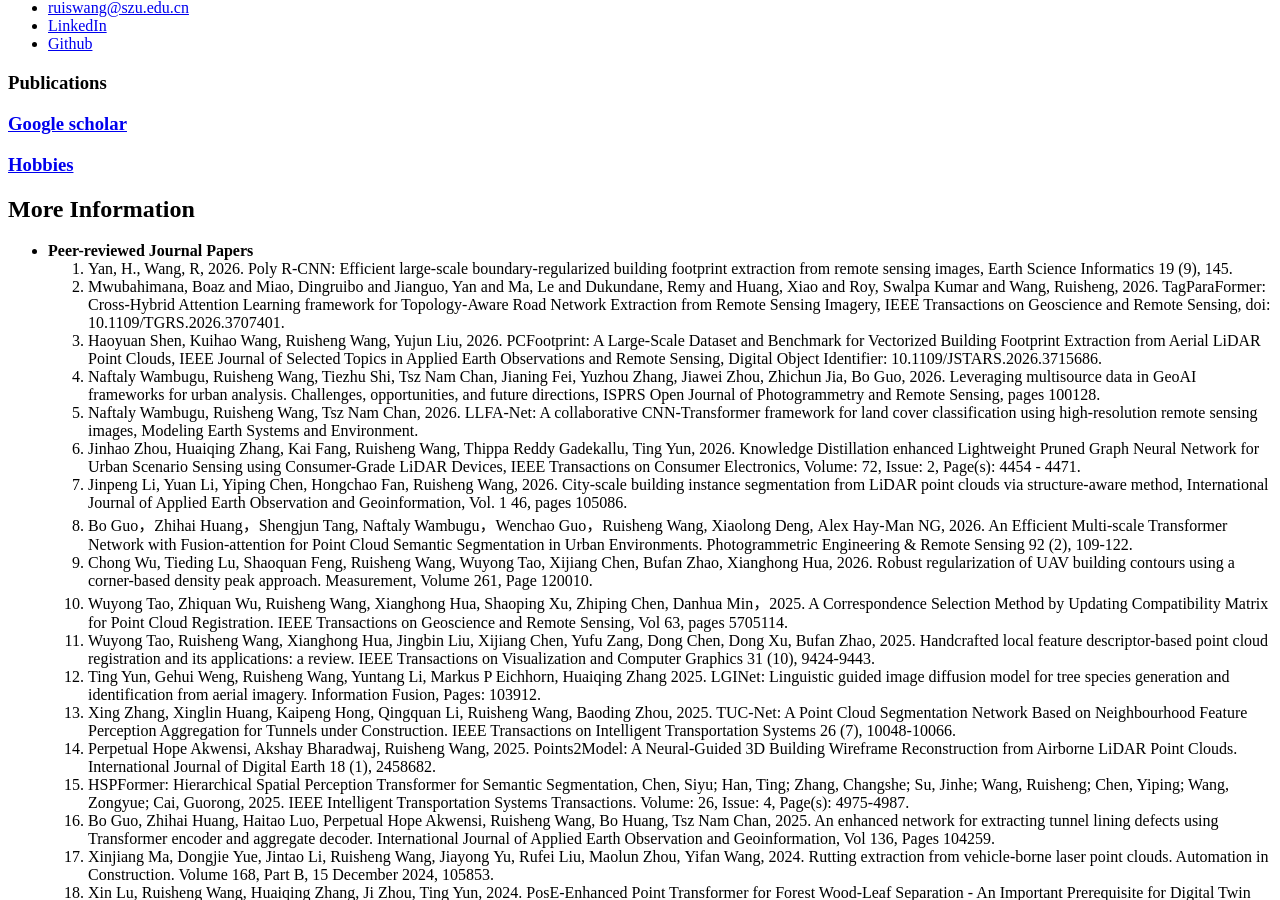
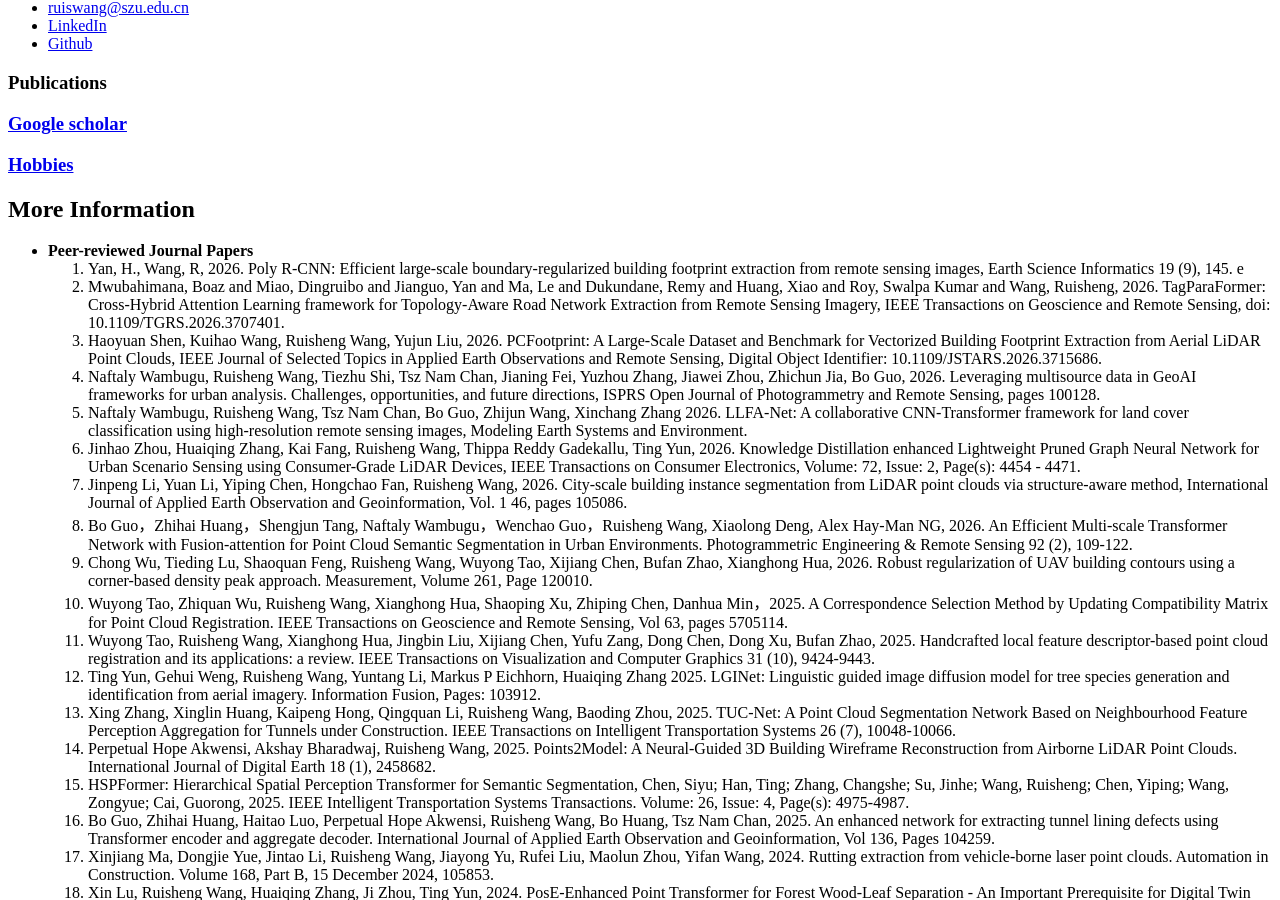
Before and after one commit to ruishengwang/ruishengwang.github.io, a Jekyll site: the page built from _pages/includes/publications.md, in a window 1280 px wide and 900 px high, scrolled down 348 px. Built offline with Jekyll 4.4.1, drawn with Linux system fonts in a browser that asks for light colours; our own code applies the rules of GitHub Pages for plain Markdown files.

Commit message:
Update publications.md

```diff
--- a/_pages/includes/publications.md
+++ b/_pages/includes/publications.md
@@ -6,11 +6,11 @@
 
 ## More Information
 - **Peer-reviewed Journal Papers**
-1. Yan, H., Wang, R, 2026. Poly R-CNN: Efficient large-scale boundary-regularized building footprint extraction from remote sensing images, Earth Science Informatics 19 (9), 145.
+1. Yan, H., Wang, R, 2026. Poly R-CNN: Efficient large-scale boundary-regularized building footprint extraction from remote sensing images, Earth Science Informatics 19 (9), 145.  e
 2. Mwubahimana, Boaz and Miao, Dingruibo and Jianguo, Yan and Ma, Le and Dukundane, Remy and Huang, Xiao and Roy, Swalpa Kumar and Wang, Ruisheng, 2026. TagParaFormer: Cross-Hybrid Attention Learning framework for Topology-Aware Road Network Extraction from Remote Sensing Imagery, IEEE Transactions on Geoscience and Remote Sensing, doi: 10.1109/TGRS.2026.3707401.
 3. Haoyuan Shen, Kuihao Wang, Ruisheng Wang, Yujun Liu, 2026. PCFootprint: A Large-Scale Dataset and Benchmark for Vectorized Building Footprint Extraction from Aerial LiDAR Point Clouds, IEEE Journal of Selected Topics in Applied Earth Observations and Remote Sensing, Digital Object Identifier: 10.1109/JSTARS.2026.3715686.
 4. Naftaly Wambugu, Ruisheng Wang, Tiezhu Shi, Tsz Nam Chan, Jianing Fei, Yuzhou Zhang, Jiawei Zhou, Zhichun Jia, Bo Guo, 2026. Leveraging multisource data in GeoAI frameworks for urban analysis. Challenges, opportunities, and future directions, ISPRS Open Journal of Photogrammetry and Remote Sensing, pages 100128.
-5. Naftaly Wambugu, Ruisheng Wang,  Tsz Nam Chan, 2026. LLFA-Net: A collaborative CNN-Transformer framework for land cover classification using high-resolution remote sensing images, Modeling Earth Systems and Environment.
+5. Naftaly Wambugu, Ruisheng Wang,  Tsz Nam Chan, Bo Guo, Zhijun Wang, Xinchang Zhang 2026. LLFA-Net: A collaborative CNN-Transformer framework for land cover classification using high-resolution remote sensing images, Modeling Earth Systems and Environment.
 6. Jinhao Zhou, Huaiqing Zhang, Kai Fang, Ruisheng Wang, Thippa Reddy Gadekallu, Ting Yun, 2026. Knowledge Distillation enhanced Lightweight Pruned Graph Neural Network for Urban Scenario Sensing using Consumer-Grade LiDAR Devices, IEEE Transactions on Consumer Electronics, Volume: 72, Issue: 2,  Page(s): 4454 - 4471.
 7. Jinpeng Li, Yuan Li, Yiping Chen, Hongchao Fan, Ruisheng Wang, 2026. City-scale building instance segmentation from LiDAR point clouds via structure-aware method, International Journal of Applied Earth Observation and Geoinformation, Vol. 1 46, pages 105086.
 8. Bo Guo，Zhihai Huang，Shengjun Tang, Naftaly Wambugu，Wenchao Guo，Ruisheng Wang, Xiaolong Deng, Alex Hay-Man NG, 2026. An Efficient Multi-scale Transformer Network with Fusion-attention for Point Cloud Semantic Segmentation in Urban Environments. Photogrammetric Engineering & Remote Sensing 92 (2), 109-122.
```
